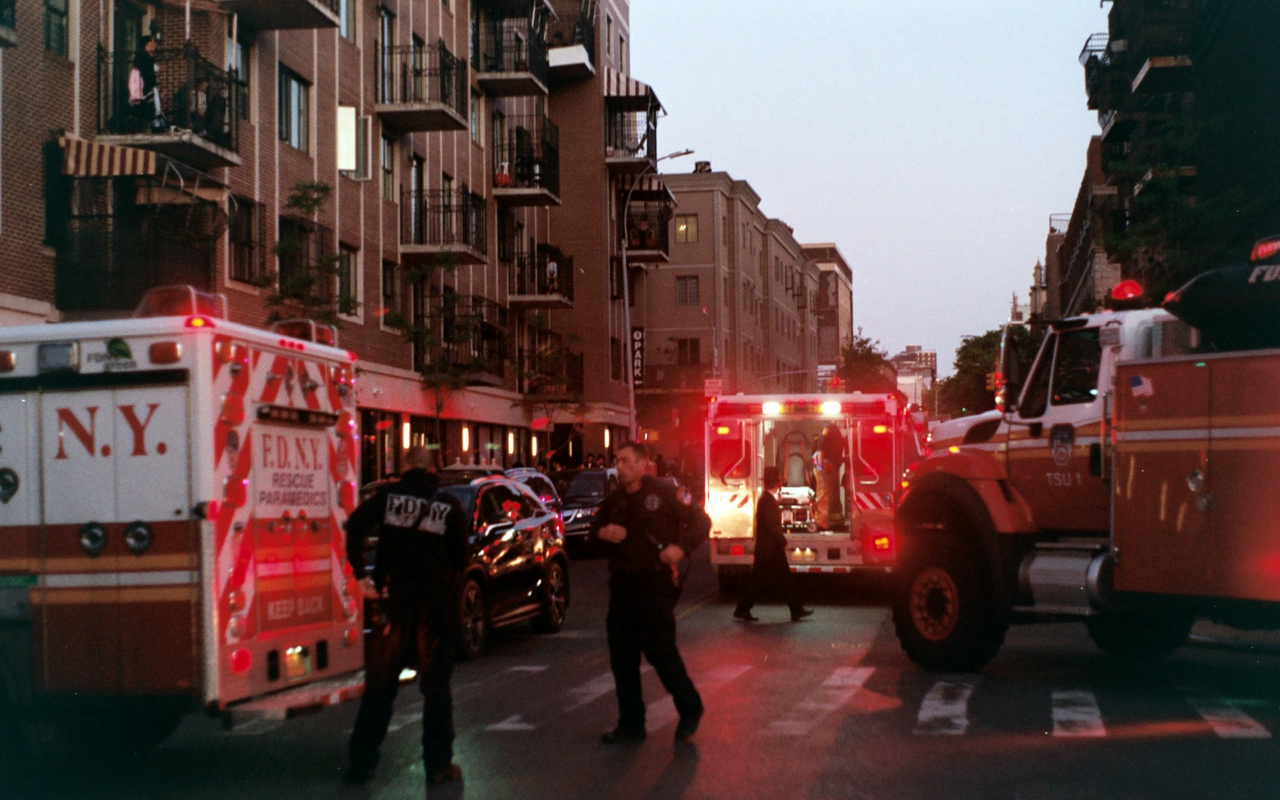
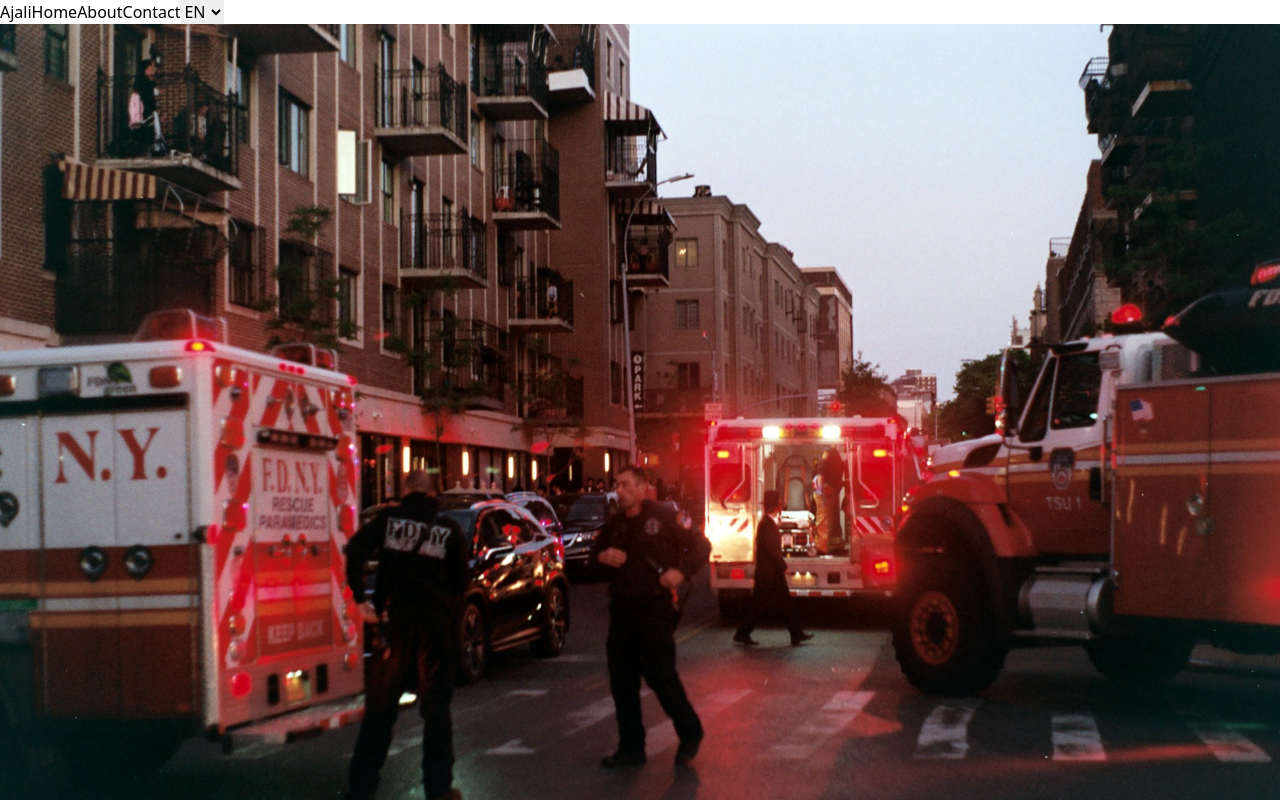
Before and after one commit to masai-web/Ajali-frontend, a React (Vite) app: page /About in a window 1280 px wide. Shown: the top 800 px of the page. Built offline with nearby package versions, Linux system fonts and the light colour scheme.

Commit message:
work on about navbar and contact page

```diff
--- a/src/pages/About.jsx
+++ b/src/pages/About.jsx
@@ -1,9 +1,11 @@
 import React from "react";
 import about from "../assets/about.jpg";
+import Header from "../components/Header";
 
 const About = () => {
   return (
     <div className="min-h-screen bg-white text-gray-800">
+      <Header/>
       {/* Banner Section */}
       <div className="relative w-full h-[290px] mb-8">
         <img
--- a/src/pages/Contact.jsx
+++ b/src/pages/Contact.jsx
@@ -16,7 +16,8 @@
           </p>
         </div>
       </main>
-      <Footer />
+      {/* Removed Footer component */}
+
     </div>
   );
 }
```
